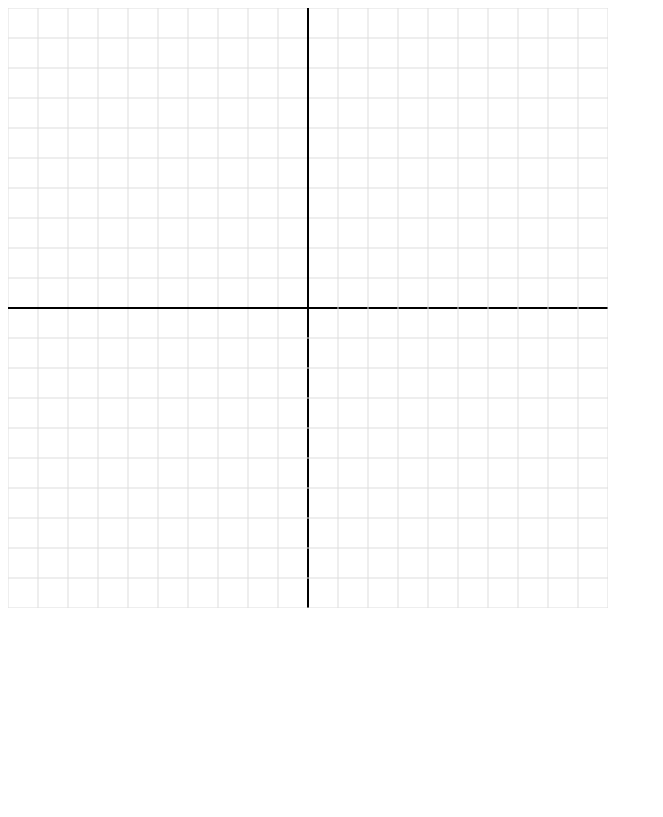
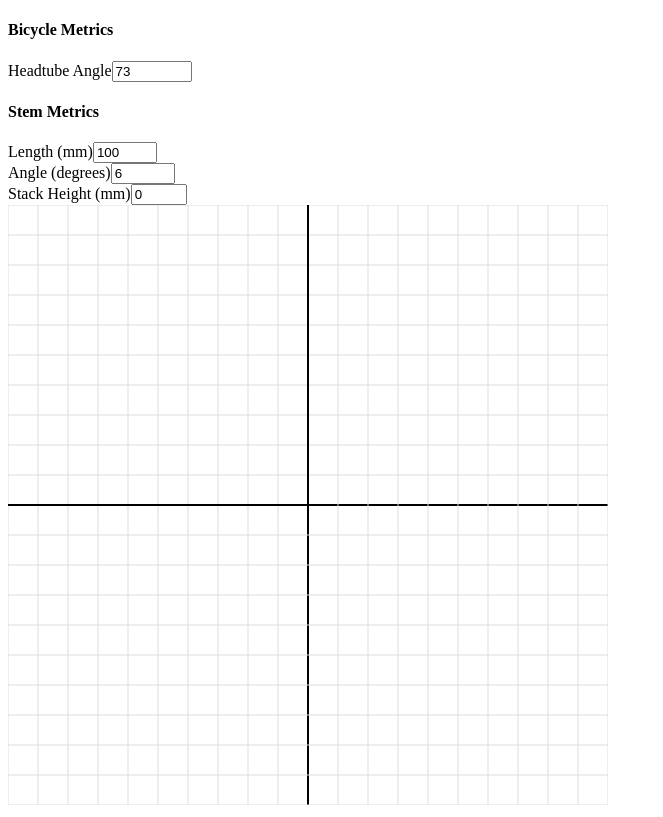
Before and after one commit to TyStelmach/cycling-geometry-analyzer, a Preact app: page / in a window 1280 px wide. Shown: the whole page, without its empty margins (0-663 px from the left). Built offline with nearby package versions, Linux system fonts and the light colour scheme.

Commit message:
adds control panel that updates state of stem/frame

```diff
--- a/src-new/client/app.tsx
+++ b/src-new/client/app.tsx
@@ -2,6 +2,7 @@ import { useEffect, useState, useCallback } from 'preact/hooks'
 import './app.css';
 
 import Workspace from './components/Workspace'
+import ControlPanel from './components/Controlpanel';
 
 
 const App = () => {
@@ -11,8 +12,33 @@ const App = () => {
   const GRID_SIZE = 600;
   const GRID_CENTER = GRID_SIZE / 2;
 
+  const [frame, setFrame] = useState({
+    id: 'frame-1',
+    headtubeAngle: 73,
+  });
+
+  const [stem, setStem] = useState({
+    id: 'stem-1',
+    length: 100,
+    angle: 6,
+    stackHeight: 0,
+  })
+
+  const updateStem = (id, field, value) => {
+    setStem(stem.id === id ? { ...stem, [field]: value } : stem);
+  }
+
+  const updateFrame = (id, field, value) => {
+    setFrame(frame.id === id ? { ...frame, [field]: value } : frame);
+  }
+
+  useEffect(() => {
+    console.log(stem);  // This will log the updated state after it changes.
+    console.log(frame)
+  }, [stem, frame]);
   return (
     <div class="app-wrapper">
+      <ControlPanel stem={stem} frame={frame} stemChangeHandler={updateStem} frameChangeHandler={updateFrame} />
       <div class="workspace-wrapper">
         <Workspace gridSize={GRID_SIZE} pixelsPerMm={3} />
 
--- /dev/null
+++ b/src-new/client/components/Controlpanel.tsx
@@ -0,0 +1,64 @@
+import { FunctionComponent } from 'preact';
+import { useEffect } from 'preact/hooks';
+
+import TextInput from './inputs/TextInput';
+
+const ControlPanel: FunctionComponent = ({
+  stem,
+  frame,
+  stemChangeHandler,
+  frameChangeHandler
+}) => {
+
+  return (
+    <div>
+      <div class="stem-metrics">
+        <h4>Bicycle Metrics</h4>
+        <TextInput
+          name='Headtube Angle'
+          value='73'
+          type='number'
+          step='0.25'
+          min='65'
+          max='80'
+          onChange={(e) => frameChangeHandler(frame.id, 'headtubeAngle', Number(e.target.value))}
+        />
+      </div>
+      <div class="stem-metrics">
+        <h4>Stem Metrics</h4>
+        <TextInput
+          name='Length (mm)'
+          value={stem.length}
+          type='number'
+          step='5'
+          min='20'
+          max='300'
+          onChange={(e) => stemChangeHandler(stem.id, 'length', Number(e.target.value))}
+        />
+
+        <TextInput
+          name='Angle (degrees)'
+          value={stem.angle}
+          type='number'
+          step='1'
+          min='-80'
+          max='80'
+          onChange={(e) => stemChangeHandler(stem.id, 'angle', Number(e.target.value))}
+        />
+
+        <TextInput
+          name='Stack Height (mm)'
+          value={stem.stackHeight}
+          type='number'
+          step='1'
+          min='0'
+          max='50'
+          onChange={(e) => stemChangeHandler(stem.id, 'stackHeight', Number(e.target.value))}
+        />
+      </div>
+
+    </div>
+  )
+}
+
+export default ControlPanel;
--- /dev/null
+++ b/src-new/client/components/inputs/TextInput.tsx
@@ -0,0 +1,29 @@
+import { FunctionComponent } from 'preact';
+
+const TextInput: FunctionComponent = ({
+  name,
+  value,
+  type,
+  step,
+  min,
+  max,
+  onChange
+}) => {
+
+  return (
+    <div class="cp-input">
+      <label for={name} className="cp-label">{name}</label>
+      <input
+        type={type}
+        value={value}
+        name={name}
+        step={step}
+        min={min}
+        max={max}
+        onChange={onChange}
+      />
+    </div>
+  )
+}
+
+export default TextInput;
```
